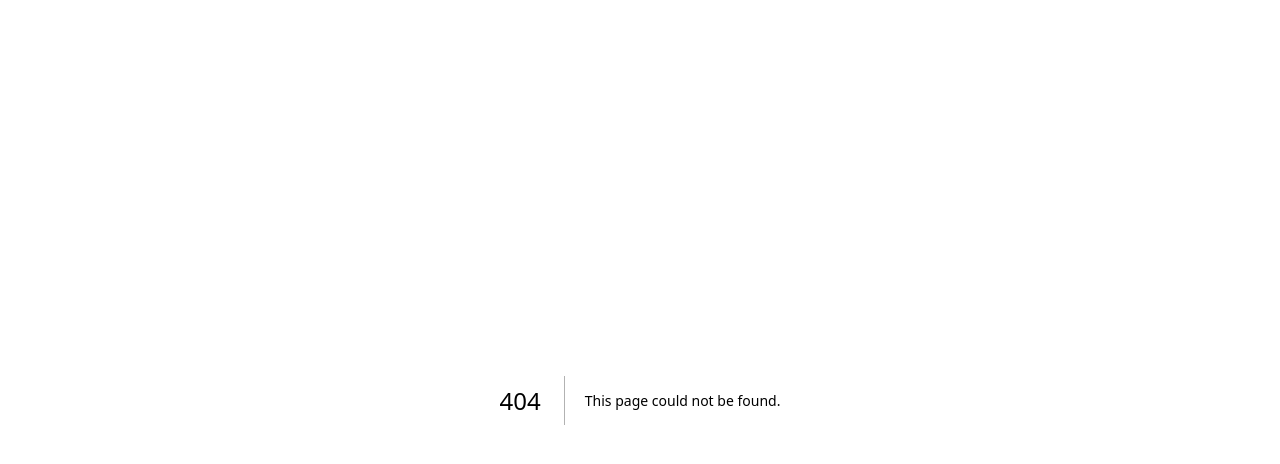
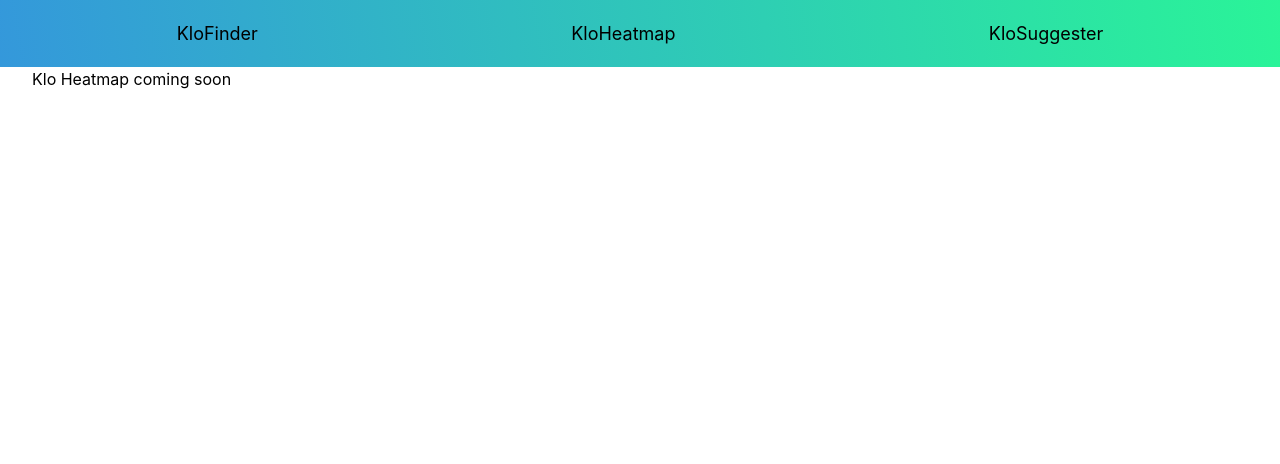
Before and after one commit to mitcoef/klorakel, a Next.js app in the folder frontend/klorakel/: page /heatmap in a window 1280 px wide. Before the commit this address had no page. Shown: the top 464 px of the page. Built offline with nearby package versions, Linux system fonts and the light colour scheme.

Commit message:
navbar and first page routing

```diff
--- a/frontend/klorakel/components/layout.tsx
+++ b/frontend/klorakel/components/layout.tsx
@@ -1,7 +1,10 @@
-export default function Layout({ children}:{children:any}) {
-    return (
-      <>
-        <main>{children}</main>
-      </>
-    )
-  }
+import Navbar from "../components/navbar";
+
+export default function Layout({ children }: { children: any }) {
+  return (
+    <>
+      <Navbar />
+      <main>{children}</main>
+    </>
+  );
+}
--- /dev/null
+++ b/frontend/klorakel/components/navbar.tsx
@@ -0,0 +1,133 @@
+import React from "react";
+import Link from "next/link";
+import styled from "styled-components";
+
+const Bar = styled.nav`
+  font-size: 18px;
+  background-image: linear-gradient(
+    260deg,
+    rgb(42, 244, 152, 255) 0%,
+    #3498db 100%
+  );
+`;
+const NavLi = styled.text`
+  padding: 10px;
+  &:hover {
+    color: black;
+    background-color: rgba(255, 255, 255, 0.5);
+  }
+  border-radius: 15px;
+`;
+const Container = styled.nav`
+  display: flex;
+  align: center;
+  flex-direction: row;
+  justify-content: space-around;
+  padding: 20px;
+`;
+export default function Navbar() {
+  return (
+    <Bar>
+      <Container>
+        <Link href="/">
+          <NavLi>KloFinder</NavLi>
+        </Link>
+        <Link href="/heatmap">
+          <NavLi>KloHeatmap</NavLi>
+        </Link>
+        <Link href="/suggest">
+          <NavLi>KloSuggester</NavLi>
+        </Link>
+      </Container>
+    </Bar>
+
+    // <nav className="flex items-center flex-wrap bg-green-300 p-3 ">
+    //   <Bar>
+    //   <NavUl>
+    //     <Link href="/">
+    //       <NavLi>KloFinder</NavLi>
+    //     </Link>
+    //     <Link href="/heatmap">
+    //       <NavLi>KloHeatmap</NavLi>
+    //     </Link>
+    //     <Link href="/suggest">
+    //       <NavLi>KloSuggester</NavLi>
+    //     </Link>
+    //   </NavUl>
+    //   </Bar>
+    // </nav>
+  );
+}
+
+// import React from "react";
+// import styled from "styled-components";
+// import PropTypes from "prop-types";
+
+// /*
+//  * This is a ready to use component, just import it and plop it into your project as:
+//  * <Navbar/>
+//  * You might want to move all the style components into separate files for readability
+//  * if you plan to do more with it.
+//  */
+
+// const NavItem = styled.li`
+//   display: inline-block;
+// `;
+
+// const NavLink = styled.a`
+//   list-style-type: none;
+//   display: flex;
+//   flex-direction: column;
+//   @media (min-width: 768px) {
+//     margin: 0px 10px;
+//   }
+// `;
+
+// const Bar = styled.nav`
+//   font-size: 18px;
+//   background-image: linear-gradient(
+//     260deg,
+//     rgb(42, 244, 152, 255) 0%,
+//     #3498db 100%
+//   );
+//   border: 1px solid rgba(0, 0, 0, 0.2);
+//   padding-bottom: 10px;
+//   @media (min-width: 768px) {
+//     display: flex;
+//     justify-content: space-between;
+//     padding-bottom: 0;
+//     height: 70px;
+//     align-items: center;
+//   }
+// `;
+
+// // const MainNav = styled.ul`
+// //   list-style-type: none;
+// //   display: ${(props) => props.display};
+// //   flex-direction: column;
+// //   @media (min-width: 768px) {
+// //     display: flex !important;
+// //     margin-right: 30px;
+// //     flex-direction: row;
+// //     justify-content: flex-end;
+// //   }
+// // `;
+
+// export default function NavBar() {
+//   return (
+//     // <Bar>
+//     //   <MainNav>
+//     //     <NavItem>
+//     //       <NavLink href="/finder">KloFinder</NavLink>
+//     //     </NavItem>
+//     //     <NavItem>
+//     //       <NavLink href="/heatmap">KloHeatmap</NavLink>
+//     //     </NavItem>
+//     //     <NavItem>
+//     //       <NavLink href="/suggest">KloSuggester</NavLink>
+//     //     </NavItem>
+//     //   </MainNav>
+//     // </Bar>
+//     <NavItem>KloFinder</NavItem>
+//   );
+// }
--- a/frontend/klorakel/pages/_app.tsx
+++ b/frontend/klorakel/pages/_app.tsx
@@ -1,12 +1,26 @@
-import "../styles/globals.css";
 import type { AppProps } from "next/app";
-import Layout from '../components/layout'
+import { ThemeProvider, DefaultTheme } from "styled-components";
+import Layout from "../components/layout";
+import '../styles/globals.css';
 
+const theme: DefaultTheme = {
+  colors: {
+    primary: "#111",
+    secondary: "#0070f3",
+  },
+};
 
 export default function App({ Component, pageProps }: AppProps) {
   return (
-    <Layout>
-      <Component {...pageProps} />
-    </Layout>
+    <>
+      <Layout>
+        <Component {...pageProps} />
+      </Layout>
+      {/* <ThemeProvider theme={theme}>
+        <Layout>
+        <Component {...pageProps} />
+        </Layout>
+      </ThemeProvider> */}
+    </>
   );
 }
--- /dev/null
+++ b/frontend/klorakel/pages/heatmap.tsx
@@ -0,0 +1,4 @@
+import styles from '../styles/Home.module.css'
+export default function Heatmap() {
+  return <div className={styles.container}>Klo Heatmap coming soon</div>;
+}
--- a/frontend/klorakel/pages/index.tsx
+++ b/frontend/klorakel/pages/index.tsx
@@ -11,60 +11,10 @@ export default function Home() {
         <link rel="icon" href="/favicon.ico" />
       </Head>
 
-      <main className={styles.main}>
-        <h1 className={styles.title}>
-          Welcome to <a href="https://nextjs.org">Next.js!</a>
-        </h1>
-
-        <p className={styles.description}>
-          Get started by editing{' '}
-          <code className={styles.code}>pages/index.tsx</code>
-        </p>
-
-        <div className={styles.grid}>
-          <a href="https://nextjs.org/docs" className={styles.card}>
-            <h2>Documentation &rarr;</h2>
-            <p>Find in-depth information about Next.js features and API.</p>
-          </a>
-
-          <a href="https://nextjs.org/learn" className={styles.card}>
-            <h2>Learn &rarr;</h2>
-            <p>Learn about Next.js in an interactive course with quizzes!</p>
-          </a>
-
-          <a
-            href="https://github.com/vercel/next.js/tree/canary/examples"
-            className={styles.card}
-          >
-            <h2>Examples &rarr;</h2>
-            <p>Discover and deploy boilerplate example Next.js projects.</p>
-          </a>
-
-          <a
-            href="https://vercel.com/new?utm_source=create-next-app&utm_medium=default-template&utm_campaign=create-next-app"
-            target="_blank"
-            rel="noopener noreferrer"
-            className={styles.card}
-          >
-            <h2>Deploy &rarr;</h2>
-            <p>
-              Instantly deploy your Next.js site to a public URL with Vercel.
-            </p>
-          </a>
-        </div>
-      </main>
+      ToiletMap coming soon!
 
       <footer className={styles.footer}>
-        <a
-          href="https://vercel.com?utm_source=create-next-app&utm_medium=default-template&utm_campaign=create-next-app"
-          target="_blank"
-          rel="noopener noreferrer"
-        >
-          Powered by{' '}
-          <span className={styles.logo}>
-            <Image src="/vercel.svg" alt="Vercel Logo" width={72} height={16} />
-          </span>
-        </a>
+        Powered by Harndrang
       </footer>
     </div>
   )
--- /dev/null
+++ b/frontend/klorakel/postcss.config.js
@@ -0,0 +1,6 @@
+module.exports = {
+  plugins: {
+    tailwindcss: {},
+    autoprefixer: {},
+  },
+}
--- a/frontend/klorakel/styles/globals.css
+++ b/frontend/klorakel/styles/globals.css
@@ -1,3 +1,7 @@
+@tailwind base;
+@tailwind components;
+@tailwind utilities;
+
 html,
 body {
   padding: 0;
--- /dev/null
+++ b/frontend/klorakel/tailwind.config.js
@@ -0,0 +1,11 @@
+/** @type {import('tailwindcss').Config} */
+module.exports = {
+  content: [
+    "./pages/**/*.{js,ts,jsx,tsx}",
+    "./components/**/*.{js,ts,jsx,tsx}",
+  ],
+  theme: {
+    extend: {},
+  },
+  plugins: [],
+}
--- a/frontend/klorakel/tsconfig.json
+++ b/frontend/klorakel/tsconfig.json
@@ -15,6 +15,6 @@
     "jsx": "preserve",
     "incremental": true
   },
-  "include": ["next-env.d.ts", "**/*.ts", "**/*.tsx"],
+  "include": ["next-env.d.ts", "**/*.ts", "**/*.tsx", "components/navbar.js"],
   "exclude": ["node_modules"]
 }
```
Also changed, not shown: frontend/klorakel/package.json (+7 -0 lines), 1 other file (tests, documents, lock files or other folders).
